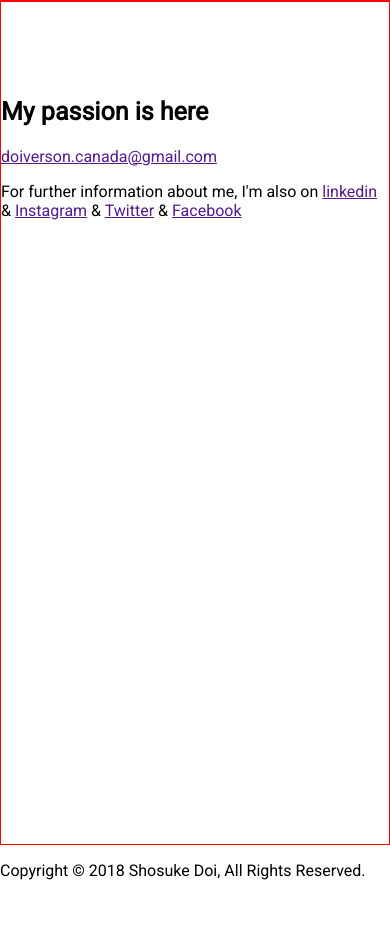
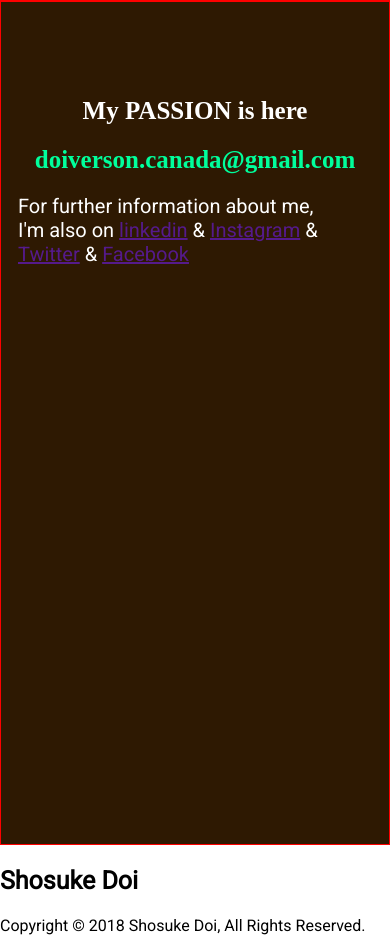
Before and after one commit to Doiverson/Portfolio, a website: page index.html in a window 390 px wide. Shown: the part 3375-4326 px from the top of the page. Before the commit the page ends 4271 px from the top, so only its background shows below. Drawn offline with nearby package versions, Linux system fonts and the light colour scheme; a web font is replaced by a local one.

Commit message:
mobile ver. almost theregit add .

```diff
--- a/index.html
+++ b/index.html
@@ -88,12 +88,12 @@
         </section>
 
         <!--Contact-->
-        <section>
+        <section class="backgroud-brown">
 
             <div class="contact-wrapper top-padding">
-                <h2>My passion is here</h2>
-                <p><a href="">doiverson.canada@gmail.com</a></p>
-                <p>For further information about me, I'm also on <a href="">linkedin</a> &amp; <a href="">Instagram</a> &amp;
+                <h2>My PASSION is here</h2>
+                <h2 class="email"><a href="">doiverson.canada@gmail.com</a></h2>
+                <p>For further information about me,<br>I'm also on <a href="">linkedin</a> &amp; <a href="">Instagram</a> &amp;
                     <a href="">Twitter</a> &amp; <a href="">Facebook</a></p>
             </div>
 
@@ -105,6 +105,7 @@
 
     <!--Copyright-->
     <footer>
+        <h2>Shosuke Doi</h2>
         <p>Copyright © 2018 Shosuke Doi, All Rights Reserved.</p>
     </footer>
 
--- a/scss/style.scss
+++ b/scss/style.scss
@@ -15,6 +15,10 @@ $white: #FFFFFF;
 $test-color: grey;
 $test-border: 1px solid red;
 
+// Variables (Color)
+$orange: #FF4E00;
+$dark-brown: #2E1902;
+$neon-green: #00ff9c;
 
 // Variable (Other)
 $section-padding-mobile: 0 17px;
@@ -30,6 +34,8 @@ $section-padding-mobile: 0 17px;
   flex-wrap: wrap;
   flex-direction: column;
 }
+
+@mixin hover
 
 
 // Fonts
@@ -78,6 +84,10 @@ section {
 
   &:nth-child(4) {
     height: 150vh;
+    padding: $section-padding-mobile;
+  }
+
+  &:last-child {
     padding: $section-padding-mobile;
   }
 }
@@ -140,7 +150,7 @@ header {
 // About Me
 
 .backgroud-brown {
-  background-color: #2E1902;
+  background-color: $dark-brown;
 }
 
 .about-wrapper {
@@ -184,10 +194,44 @@ header {
 
 // Contact
 
+.contact-wrapper {
+  height: 100%;
+  text-align: center;
+  color: $white;
+
+  h2 {
+    font-family: $font-Futura;
+  }
+
+  .email {
+    a {
+      color: $neon-green;
+      text-decoration: none;
+      -webkit-transition: color ease;
+      -moz-transition: color ease;
+      -ms-transition: color ease;
+      -o-transition: color ease;
+      transition: color 1s;
+
+      &:hover {
+        color: $orange;
+      }
+
+    }
+  }
+
+  p {
+    font-size: 2rem;
+    text-align: left;
+  }
+}
+
 
 // Footer
 
+#footer-container {
 
+}
 
 
 
```
Also changed, not shown: css/style.css.
